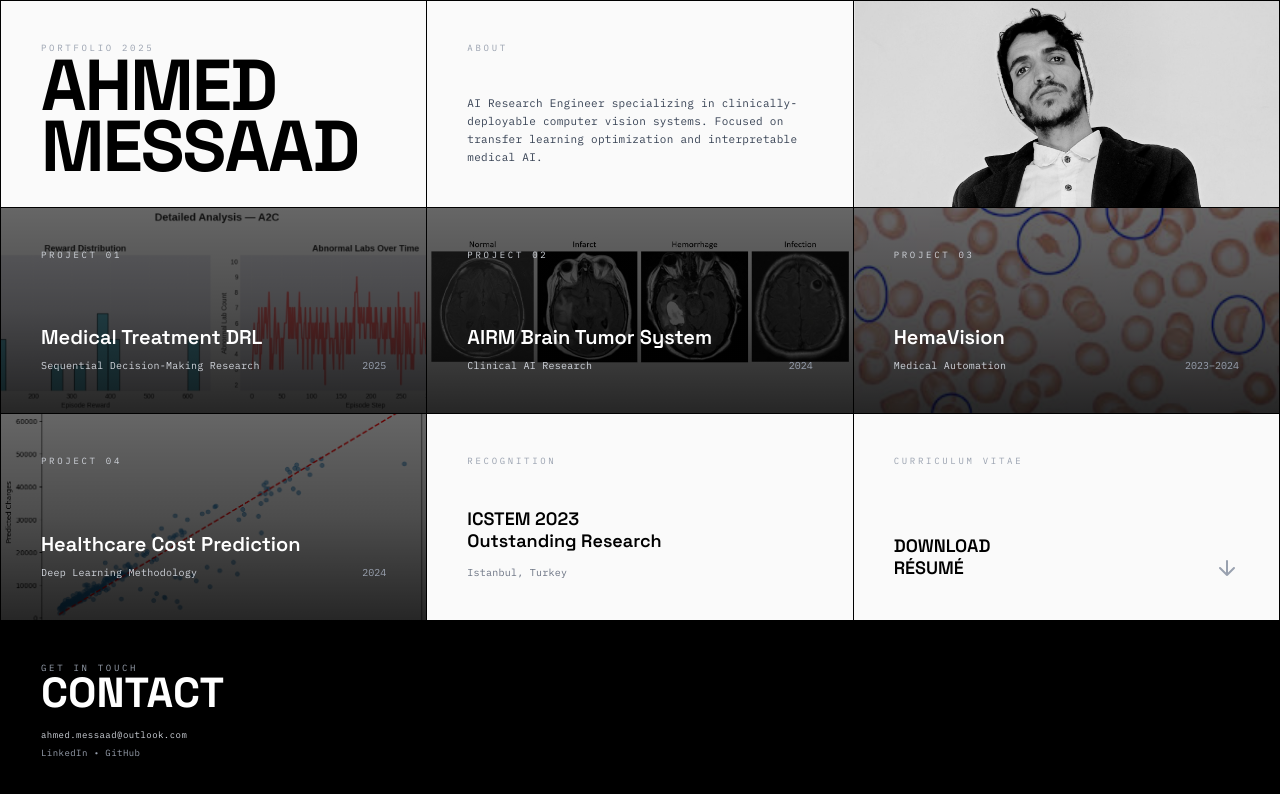
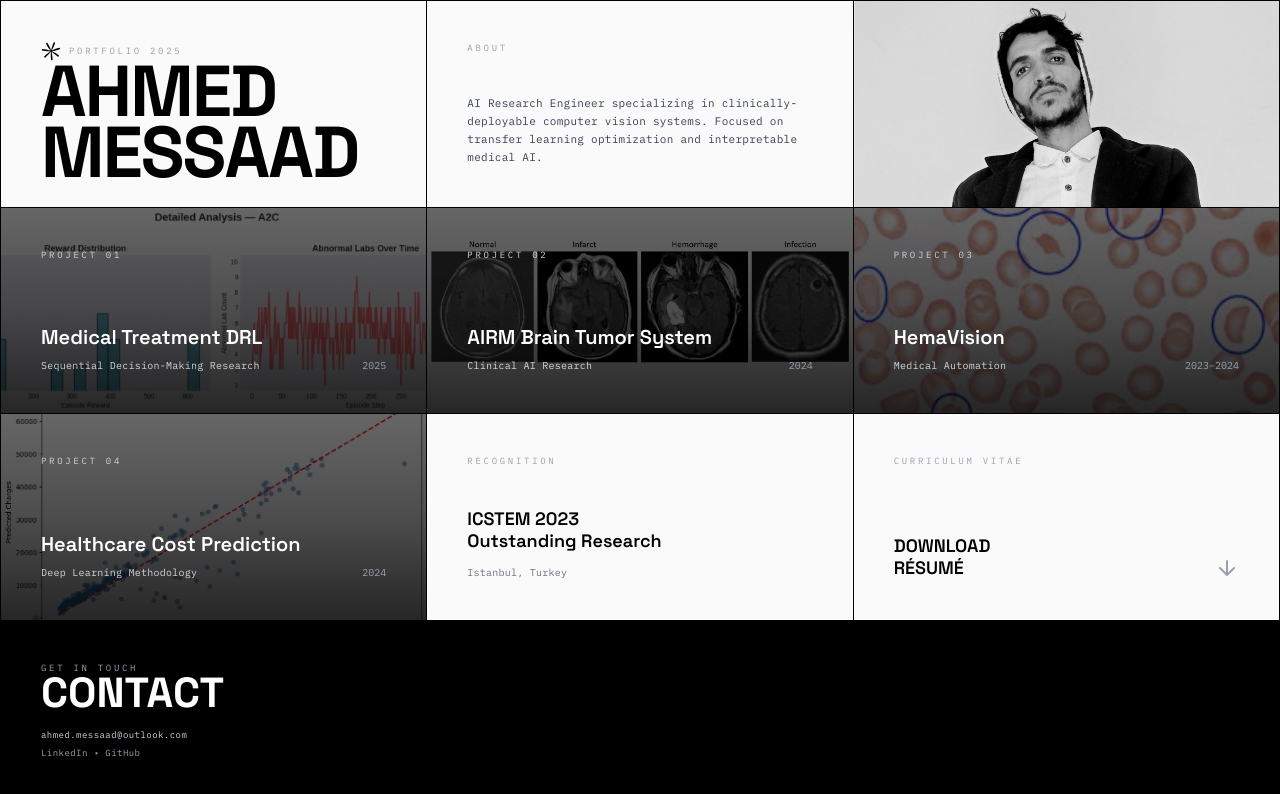
Before and after one commit to RYANX9/ahmedmessaad, a Next.js app: page / in a window 1280 px wide. Shown: the top 794 px of the page. Built offline with nearby package versions, Linux system fonts and the light colour scheme.

Commit message:
Update page.tsx

```diff
--- a/app/page.tsx
+++ b/app/page.tsx
@@ -94,7 +94,7 @@ export default function PortfolioDesign3() {
       <div className="hidden lg:block h-screen overflow-hidden">
         <div className="h-full grid grid-cols-3 grid-rows-3 gap-[1px] bg-black p-[1px]">
 
-          {/* TOP LEFT - Hero Name */}
+          {/* TOP LEFT - Hero Name with Logo */}
           <motion.div
             initial={{ opacity: 0 }}
             animate={{ opacity: 1 }}
@@ -105,9 +105,22 @@ export default function PortfolioDesign3() {
               initial={{ y: 20, opacity: 0 }}
               animate={{ y: 0, opacity: 1 }}
               transition={{ duration: 0.6, delay: 0.3 }}
-              className="font-mono text-[9px] tracking-[0.3em] uppercase text-gray-400"
+              className="flex items-center gap-2"
             >
-              Portfolio 2025
+              <motion.img
+                src="/noun.svg"
+                alt="Logo"
+                className="w-5 h-5"
+                animate={{ rotate: 360 }}
+                transition={{
+                  duration: 20,
+                  repeat: Infinity,
+                  ease: "linear"
+                }}
+              />
+              <span className="font-mono text-[9px] tracking-[0.3em] uppercase text-gray-400">
+                Portfolio 2025
+              </span>
             </motion.div>
             <motion.div
               initial={{ y: 30, opacity: 0 }}
@@ -348,7 +361,7 @@ export default function PortfolioDesign3() {
       <div className="lg:hidden">
         <div className="flex flex-col gap-[1px] bg-black p-[1px]">
 
-          {/* Hero Name */}
+          {/* Hero Name with Logo */}
           <motion.div
             initial={{ opacity: 0, y: 20 }}
             whileInView={{ opacity: 1, y: 0 }}
@@ -356,8 +369,21 @@ export default function PortfolioDesign3() {
             transition={{ duration: 0.6 }}
             className="bg-[#fafafa] p-8 md:p-12 min-h-[50vh] flex flex-col justify-between"
           >
-            <div className="font-mono text-[9px] tracking-[0.3em] uppercase text-gray-400">
-              Portfolio 2025
+            <div className="flex items-center gap-2">
+              <motion.img
+                src="/noun.svg"
+                alt="Logo"
+                className="w-4 h-4"
+                animate={{ rotate: 360 }}
+                transition={{
+                  duration: 20,
+                  repeat: Infinity,
+                  ease: "linear"
+                }}
+              />
+              <span className="font-mono text-[9px] tracking-[0.3em] uppercase text-gray-400">
+                Portfolio 2025
+              </span>
             </div>
             <div>
               <h1 className="font-display text-[56px] md:text-[80px] leading-[0.85] font-bold tracking-tight">
```
